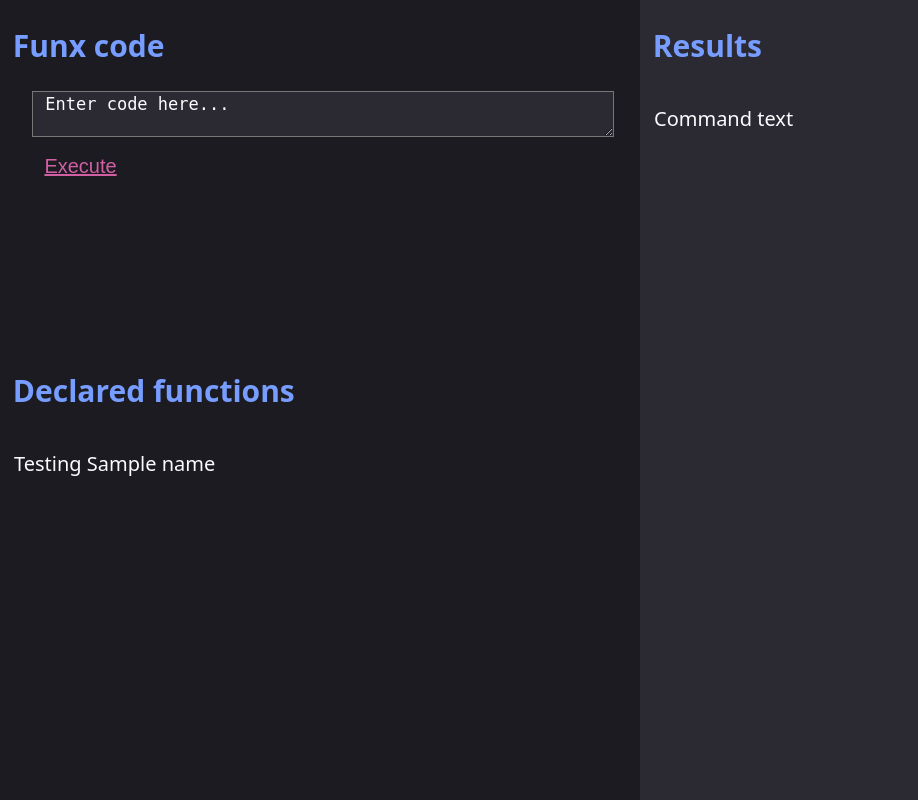
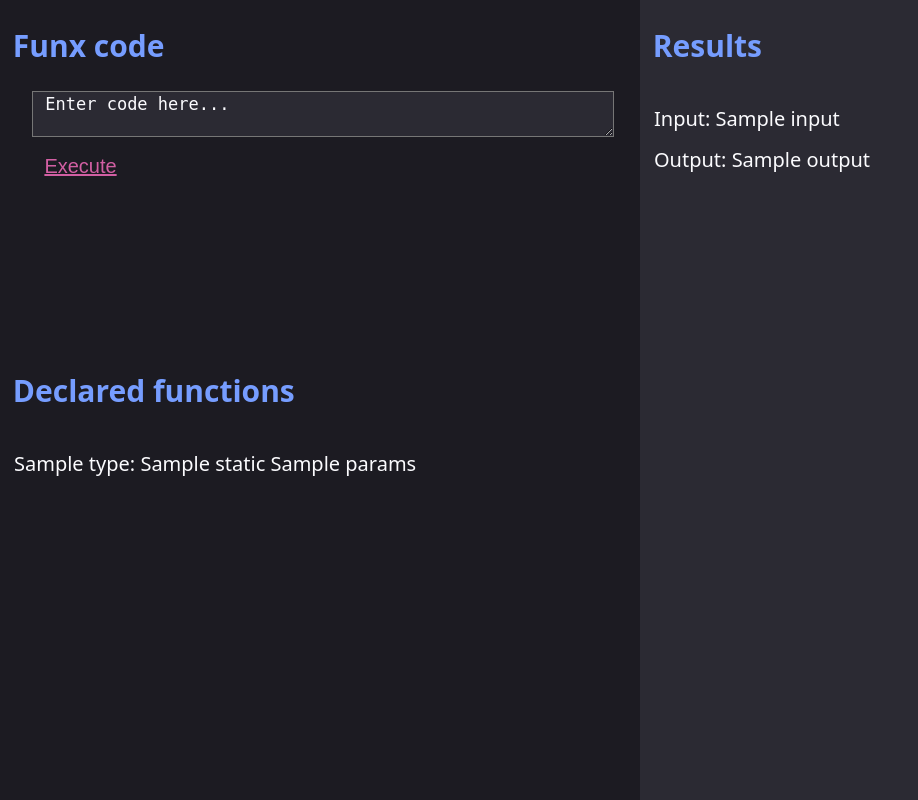
Before and after one commit to Vicara12/FIB-LP, a Flask app: template templates/base.html in a window 1280 px wide. Shown: the whole page, without its empty margins (0-918 px from the left). Run offline with Flask 2, Linux system fonts and the light colour scheme; the template is opened without the code that fills it: most values are stand-ins (such as "Sample title", 1, 10 or a date in 2020).

Commit message:
Feat: thigs show in the web

```diff
--- a/app.py
+++ b/app.py
@@ -25,10 +25,21 @@ class FunxExecuter:
         token_stream = CommonTokenStream(lexer)
         parser = FunxParser(token_stream)
         tree = parser.root()
-        self.tree_visitor.visit(tree)
-        self.io_buffer.append((code,
-                               "\n".join(self.tree_visitor.getOutputBuffer())))
-        print(self.io_buffer[-1])
+        try:
+            self.tree_visitor.visit(tree)
+            output = self.tree_visitor.getOutputBuffer()
+            if len(output) == 0:
+                output = ["None"]
+            self.io_buffer.append((code, "\n".join(output)))
+        except Exception as e:
+            self.io_buffer.append((code, e))
+
+    def getIObuffer(self):
+        return self.io_buffer
+
+    # statics are global context elements, aka functions and global variables
+    def getStatics(self):
+        return self.tree_visitor.getStatics()
 
 
 app = Flask(__name__)
@@ -37,9 +48,14 @@ funx_executer = FunxExecuter()
 
 @app.route('/', methods=['GET', 'POST'])
 def base():
+    # the user has introduced some code
     if request.method == 'POST':
         new_code = request.form["codearea"]
         funx_executer.execute(new_code)
-        return render_template('base.html', name="ok")
+        return render_template('base.html',
+                               name="ok",
+                               io_buffer=funx_executer.getIObuffer(),
+                               statics=funx_executer.getStatics())
+    # the user hasn't yet inserted any code
     else:
         return render_template('base.html', name="default")
--- a/templates/base.html
+++ b/templates/base.html
@@ -115,7 +115,9 @@
             <header><h1> Declared functions </h1></header>
         </div>
         <div style="position: static" class="body">
-            <p> Testing {{ name }} </p>
+            {% for type, name, params in statics%}
+                <p> {{ type }}: {{ name }} {{ params }} </p>
+            {% endfor %}
         </div>
     </section>
 
@@ -124,7 +126,10 @@
         <div class="container">
             <header><h1> Results </h1></header>
             <div class="body">
-                <p> Command text </p>
+                {% for input, output in io_buffer %}
+                <p> Input: {{ input }} </p>
+                <p> Output: {{ output }} </p>
+                {% endfor %}
             </div>
     </section>
 
```
Also changed, not shown: TreeVisitor.py (+20 -23 lines).
